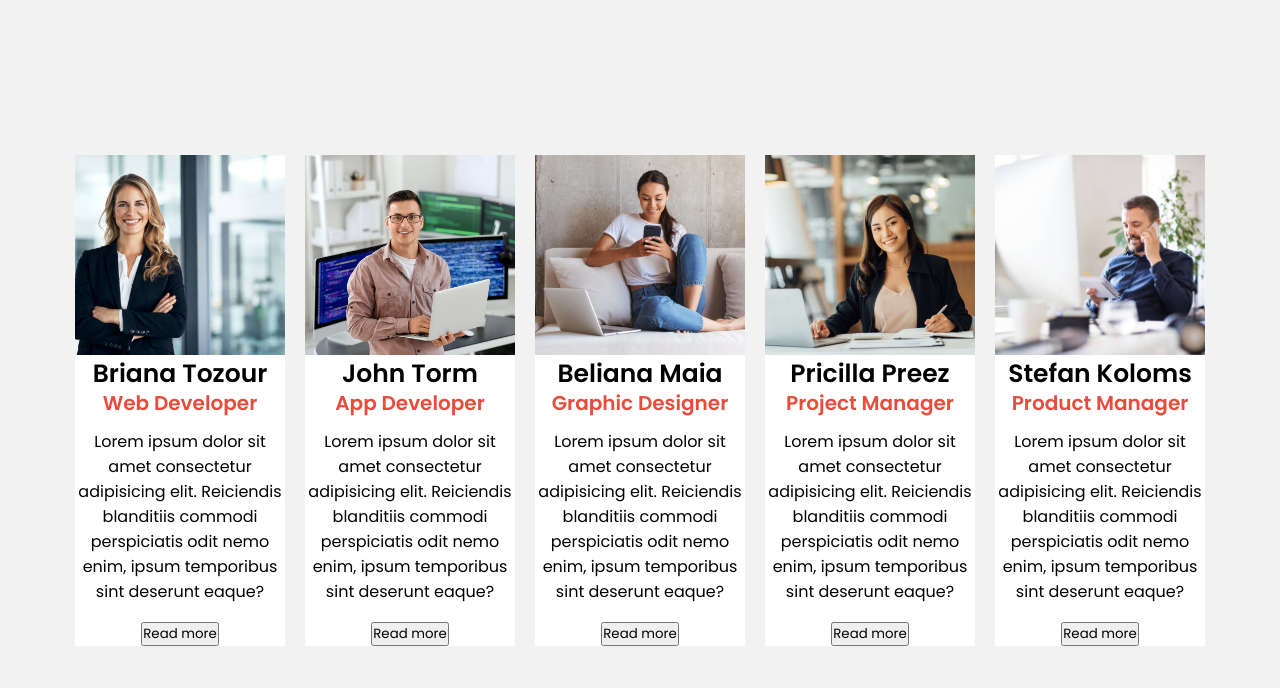
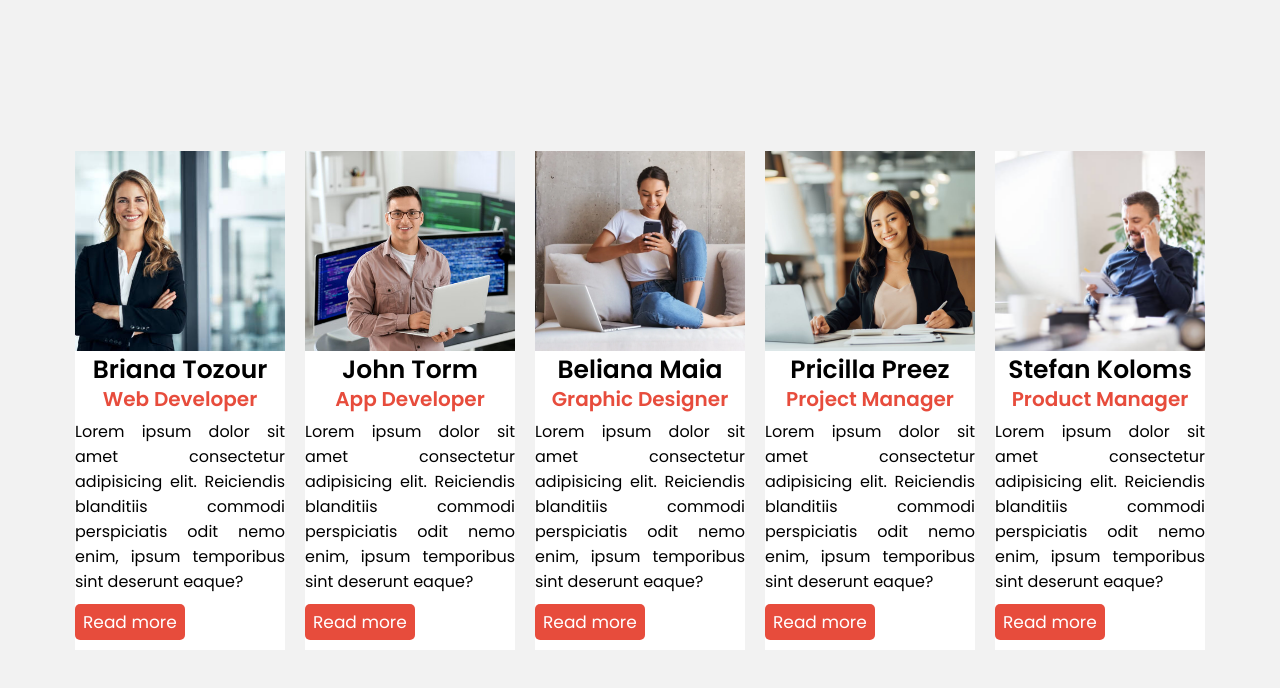
Before and after one commit to IrynaTemchuk/Owl-carousel-Cards-Slider, a plain HTML site: page index.html in a window 1280 px wide. Drawn offline with Linux system fonts and the light colour scheme.

Commit message:
Add style to buttons

```diff
--- a/styles.css
+++ b/styles.css
@@ -41,14 +41,41 @@ html, body{
     padding: 10 px 20px;
 }
 
-.slider .card .content .title{
+.card .content .title{
     font-size: 25px;
     font-weight: 600;
 }
 
-.slider .card .content .sub-title{
+.card .content .sub-title{
     font-size: 20px;
     font-weight: 600;
     color: #e74c3c;
     line-height: 20px;
 }
+
+.card .content p{
+    text-align: justify;
+    margin: 10px 0;
+}
+
+.card .content .btn{
+    display: block;
+    text-align: left;
+    margin: 10px 0;
+}
+
+.card .content .btn button{
+    background: #e74c3c;
+    color: #fff;
+    border: none;
+    outline: none;
+    font-size: 17px;
+    padding: 5px 8px;
+    border-radius: 5px;
+    cursor: pointer;
+    transition: 0.2s;
+}
+
+.card .content .btn button:hover{
+    transform: scale(0.9);
+}
```
